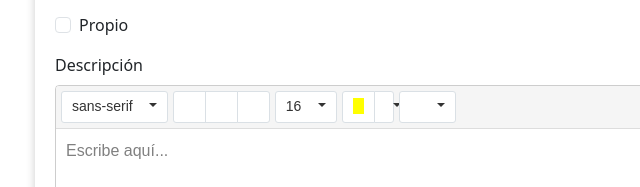
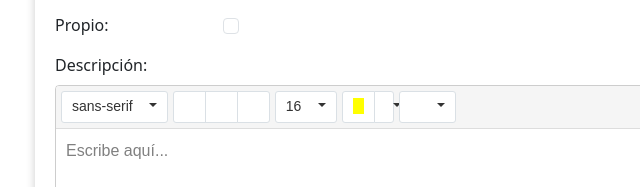
Before and after one commit to bassterio/PID, a plain HTML site: page Proyecto/index.html in a window 1280 px wide. Shown: the part 329-516 px from the top of the page, 205-845 px from the left. Drawn offline with Linux system fonts and the light colour scheme; a web font is replaced by a local one.

Commit message:
Ajuste del checkbox

```diff
--- a/Proyecto/css/styles.css
+++ b/Proyecto/css/styles.css
@@ -114,8 +114,8 @@
 }
 
 .icono-boton {
-    width: 22px;
-    height: 22px;
+    width: 15px;
+    height: 15px;
     margin-right: 8px;
     vertical-align: middle;
 }
@@ -124,6 +124,19 @@
     display: inline-flex;
     align-items: center;
     justify-content: center;
+}
+
+.checkbox-contenedor {
+    display: flex;
+    align-items: center;
+    gap: 15%; /* Espacio mínimo entre el texto y el checkbox */
+    padding-left: 0;
+}
+
+.checkbox-contenedor .form-check-input {
+    margin-left: 0; /* Elimina el margen izquierdo por defecto */
+    position: relative;
+    top: -1px; /* Ajuste fino de alineación vertical si es necesario */
 }
 
 @media (max-width: 768px) {
--- a/Proyecto/index.html
+++ b/Proyecto/index.html
@@ -51,13 +51,13 @@
                 </div>
             </div>
 
-            <div class="mb-3 form-check">
+            <div class="mb-3 form-check checkbox-contenedor">
+                <label class="form-check-label" for="propio">Propio:</label>
                 <input type="checkbox" class="form-check-input" id="propio">
-                <label class="form-check-label" for="propio">Propio</label>
             </div>
 
             <div class="mb-3">
-                <label for="descripcion" class="form-label">Descripción</label>
+                <label for="descripcion" class="form-label">Descripción:</label>
                 <div id="descripcion"></div>
             </div>
 
```
Also changed, not shown: Proyecto/icons/aceptar.png, Proyecto/icons/aplicar.png, Proyecto/icons/cancelar.png.
